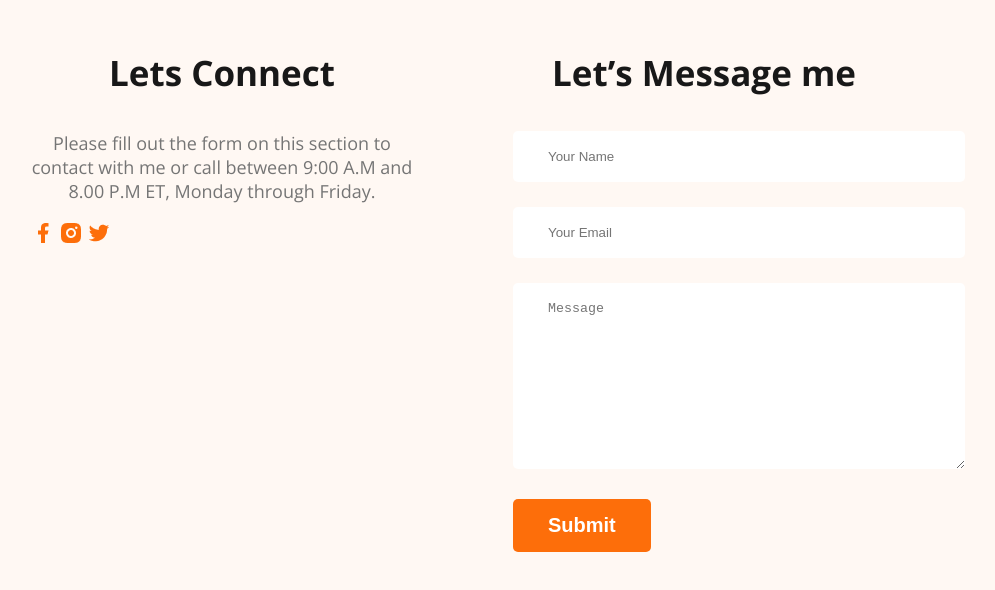
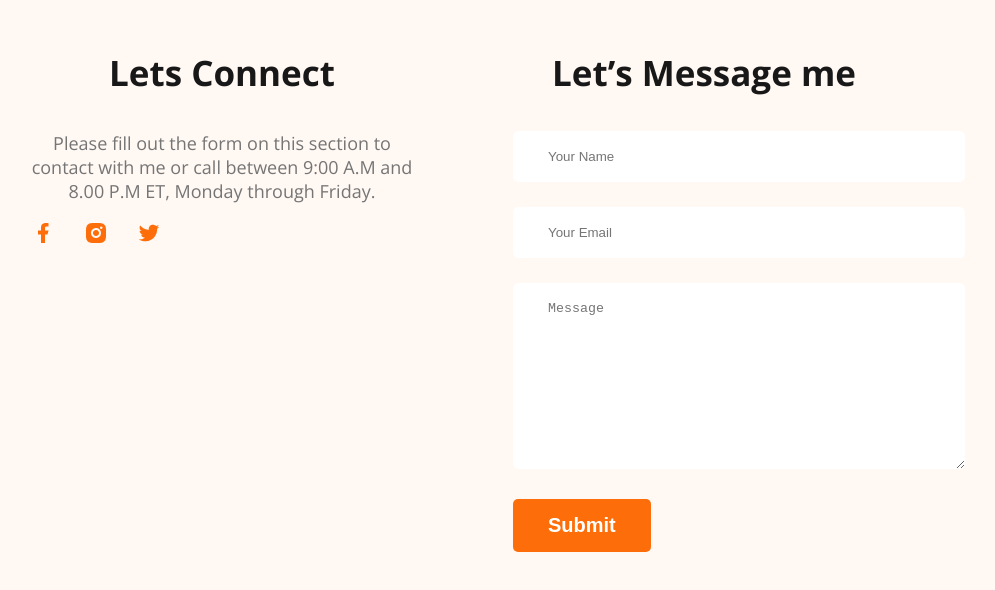
Before and after one commit to Tariqul5288/DeveloperPortFolio, a plain HTML site: page index.html in a window 1280 px wide. Shown: the part 3366-3956 px from the top of the page, without its empty margins (177-1172 px from the left). Drawn offline with nearby package versions, Linux system fonts and the light colour scheme.

Commit message:
final submit

```diff
--- a/styles.css
+++ b/styles.css
@@ -232,4 +232,6 @@ footer {
     width: 100%;
 }
 
-..contact input
+.social-links a {
+    margin-right: 25px;
+}
```
